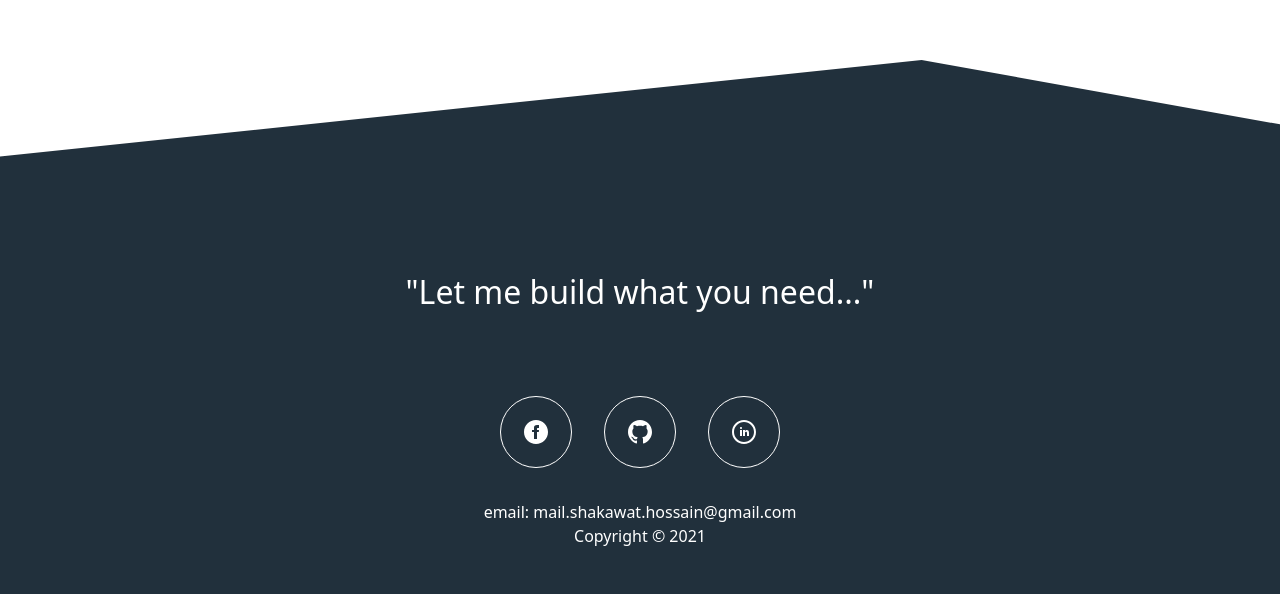
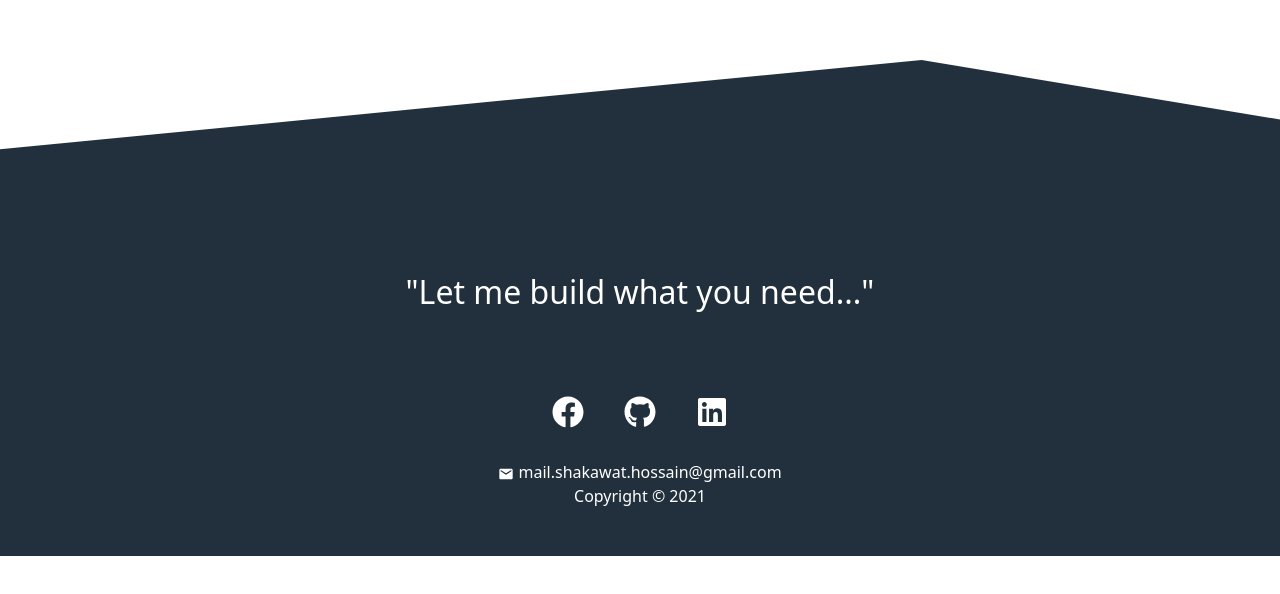
Before and after one commit to shakawatharman/Shakawat-portfolio, a React (Create React App) app: page /blogs in a window 1280 px wide. Shown: the part 788-1382 px from the top of the page. After the commit the page ends 1344 px from the top, so only its background shows below. Built offline with nearby package versions, Linux system fonts and the light colour scheme.

Commit message:
icons updated

```diff
--- a/src/Components/Footer/Footer.js
+++ b/src/Components/Footer/Footer.js
@@ -1,4 +1,6 @@
 import React from 'react';
+import { FaGithub, FaFacebook, FaLinkedin } from 'react-icons/fa';
+import {MdEmail} from 'react-icons/md';
 import './Footer.css';
 
 const Footer = () => {
@@ -11,22 +13,23 @@ const Footer = () => {
       <div className="site-footer__quote">"Let me build what you need..."</div>
       <div className="site-social">
         <div className="site-social__list">
-          <a href="https://www.facebook.com/shakawat.hossain.arman" className="site-social__link">
-            <svg xmlns="http://www.w3.org/2000/svg" width="24" height="24" viewBox="0 0 24 24"><path d="M12 0c-6.627 0-12 5.373-12 12s5.373 12 12 12 12-5.373 12-12-5.373-12-12-12zm3 8h-1.35c-.538 0-.65.221-.65.778v1.222h2l-.209 2h-1.791v7h-3v-7h-2v-2h2v-2.308c0-1.769.931-2.692 3.029-2.692h1.971v3z" /></svg>
+          <a target="_blank" href="https://facebook.com/shakawat.hossain.arman">
+          <FaFacebook fontSize="2em"></FaFacebook>
           </a>
         </div>
         <div className="site-social__list">
-          <a href="https://github.com/shakawatharman" className="site-social__link">
-            <svg xmlns="http://www.w3.org/2000/svg" width="24" height="24" viewBox="0 0 24 24"><path d="M12 0c-6.626 0-12 5.373-12 12 0 5.302 3.438 9.8 8.207 11.387.599.111.793-.261.793-.577v-2.234c-3.338.726-4.033-1.416-4.033-1.416-.546-1.387-1.333-1.756-1.333-1.756-1.089-.745.083-.729.083-.729 1.205.084 1.839 1.237 1.839 1.237 1.07 1.834 2.807 1.304 3.492.997.107-.775.418-1.305.762-1.604-2.665-.305-5.467-1.334-5.467-5.931 0-1.311.469-2.381 1.236-3.221-.124-.303-.535-1.524.117-3.176 0 0 1.008-.322 3.301 1.23.957-.266 1.983-.399 3.003-.404 1.02.005 2.047.138 3.006.404 2.291-1.552 3.297-1.23 3.297-1.23.653 1.653.242 2.874.118 3.176.77.84 1.235 1.911 1.235 3.221 0 4.609-2.807 5.624-5.479 5.921.43.372.823 1.102.823 2.222v3.293c0 .319.192.694.801.576 4.765-1.589 8.199-6.086 8.199-11.386 0-6.627-5.373-12-12-12z" /></svg>
+          <a target="_blank" href="https://github.com/shakawatharman">
+          <FaGithub fontSize="2em"></FaGithub>
           </a>
+
         </div>
         <div className="site-social__list">
-          <a href="https://www.linkedin.com/in/shakawat-hossain-arman/" className="site-social__link">
-            <svg xmlns="http://www.w3.org/2000/svg" width="24" height="24" viewBox="0 0 24 24"><path d="M12 2c5.514 0 10 4.486 10 10s-4.486 10-10 10-10-4.486-10-10 4.486-10 10-10zm0-2c-6.627 0-12 5.373-12 12s5.373 12 12 12 12-5.373 12-12-5.373-12-12-12zm-2 8c0 .557-.447 1.008-1 1.008s-1-.45-1-1.008c0-.557.447-1.008 1-1.008s1 .452 1 1.008zm0 2h-2v6h2v-6zm3 0h-2v6h2v-2.861c0-1.722 2.002-1.881 2.002 0v2.861h1.998v-3.359c0-3.284-3.128-3.164-4-1.548v-1.093z" /></svg>
+          <a target="_blank" href="https://www.linkedin.com/in/shakawat-hossain-arman/">
+          <FaLinkedin fontSize="2em"></FaLinkedin>
           </a>
         </div>
       </div>
-      <div className="site-footer__copyright"> email: mail.shakawat.hossain@gmail.com <br /> Copyright &copy; 2021
+      <div className="site-footer__copyright"> <MdEmail />  mail.shakawat.hossain@gmail.com <br /> Copyright &copy; 2021
        </div>
        </div>
       </div>
```
